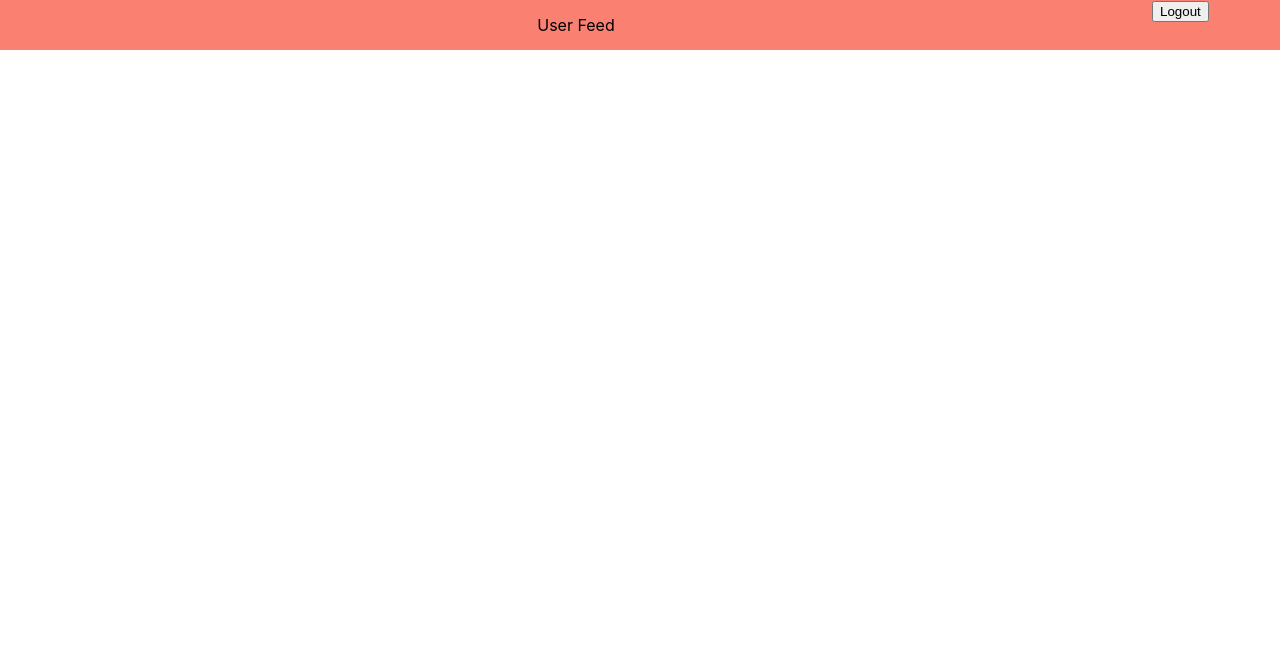
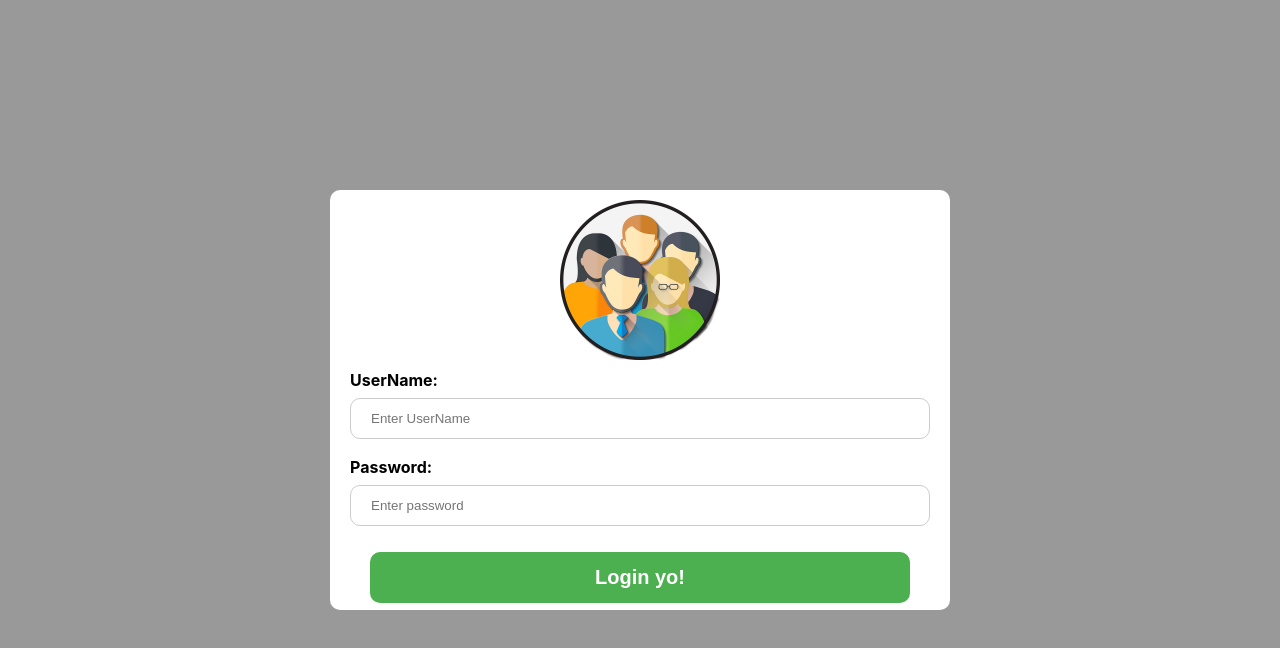
Before and after one commit to soniyapatwa/demo-react-app, a React (Create React App) app: page / in a window 1280 px wide. Shown: the top 648 px of the page. Built offline with nearby package versions, Linux system fonts and the light colour scheme; no server answers.

Commit message:
Login form css changes

```diff
--- a/src/App.js
+++ b/src/App.js
@@ -5,7 +5,7 @@ import Feed from './components/feed/index';
 class App extends Component {
 
   state = {
-    'currentComponent': 'Feed',
+    'currentComponent': 'Login',
   }
 
   switchCurrentCompnent(component) {
--- a/src/components/login/index.js
+++ b/src/components/login/index.js
@@ -1,5 +1,6 @@
 import React, { Component } from 'react';
 import './login.css';
+import avatar from '../../images/avatar.png'
 
 class Login extends Component {
 
@@ -36,30 +37,41 @@ class Login extends Component {
   }
 
   render() {
-
     return (
-      <div className="Login">
+      <div className="login center">
+        <form>
         <div className="loginFormContainer">
-
+          <div className="center">
+            <img className="avatarImage" src={avatar}></img>
+          </div>
           <div className="userNameField">
-            <span>UserName:</span>
+            <div>
+              <b>UserName:</b>
+            </div>
+            <div>
             <input type="text"
                    value={this.state.userName}
-                   onChange={(e) => this.handleUserNameChange(e.target.value)}/>
+                   placeHolder={"Enter UserName"}
+                   onChange={(e) => this.handleUserNameChange(e.target.value)}
+                   />
+            </div>
           </div>
 
           <div className="passwordField">
-            <span>Password:</span>
-            <input type="text"
+            <div>
+              <b>Password:</b>
+            </div>
+            <input type="password"
                    value={this.state.password}
+                   placeHolder={"Enter password"}
                    onChange={(e) => this.handlePasswordChange(e.target.value)}/>
           </div>
 
-          <div>
-            <button onClick = { () => this.handleLogin() } >Login yo!</button>
+          <div className="center">
+            <button className="submitButton" onClick = { () => this.handleLogin() } >Login yo!</button>
           </div>
-
         </div>
+        </form>
       </div>
     );
   }
--- a/src/components/login/login.css
+++ b/src/components/login/login.css
@@ -1,13 +1,51 @@
-.loginFormContainer {
-    display: flex;
+.login {
+    height: 100vh;
+    background: rgba(0,0,0,0.4);
+}
+
+.center {
+	display: flex;
     justify-content: center;
     align-items: center;
-    flex-direction: column;
-    height: 100vh;
+}
+.loginFormContainer {
+    height: 400px;
+    width: 600px;
+    border-radius: 10px;
+    flex-direction: column !important;
+    background: white;
+    display: block;
+    padding: 10px;
+}
+.avatarImage {
+	width: 160px;
+	height: 160px;
 }
 .userNameField {
+	margin: 10px;
+}
+input {
+	width: 100%;
+    padding: 12px 20px;
+    margin: 8px 0;
+    display: inline-block;
+    border: 1px solid #ccc;
+    box-sizing: border-box;
+    border-radius: 10px;
+}
 
+button {
+	width: 90%;
+	background-color: #4CAF50;
+    color: white;
+    padding: 14px 20px;
+    margin: 8px 0;
+    border: none;
+    cursor: pointer;
+    border-radius: 10px;
+    font-size: 20px;
+    font-weight: bold;
 }
 .passwordField {
-
+	margin: 10px;
 }
```
Also changed, not shown: src/images/avatar.png (added).
